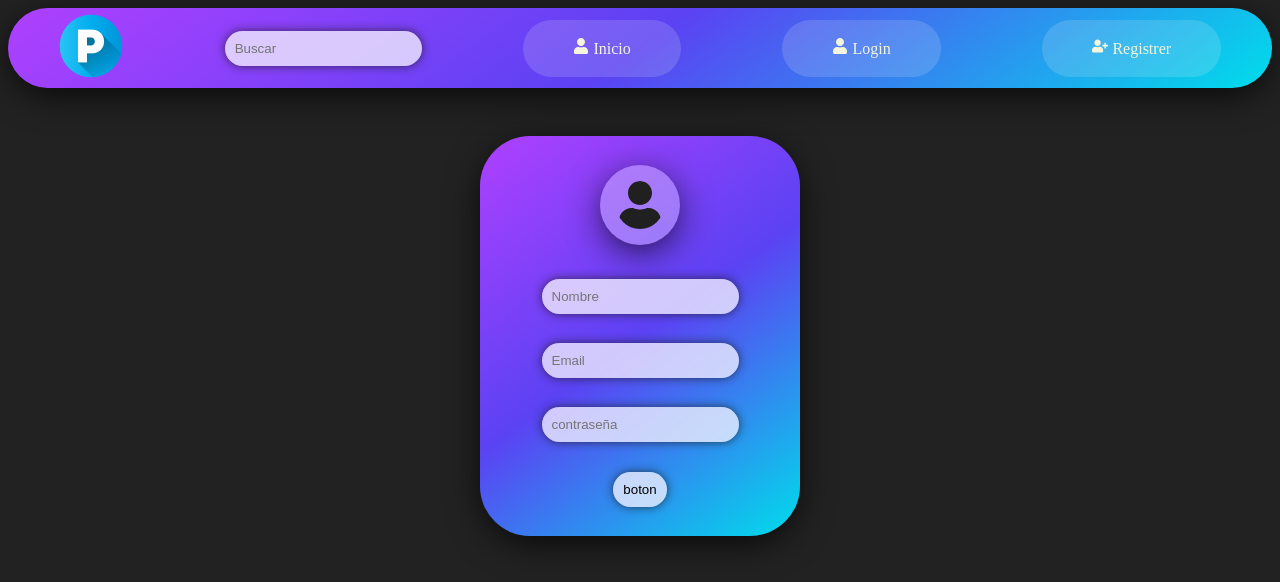
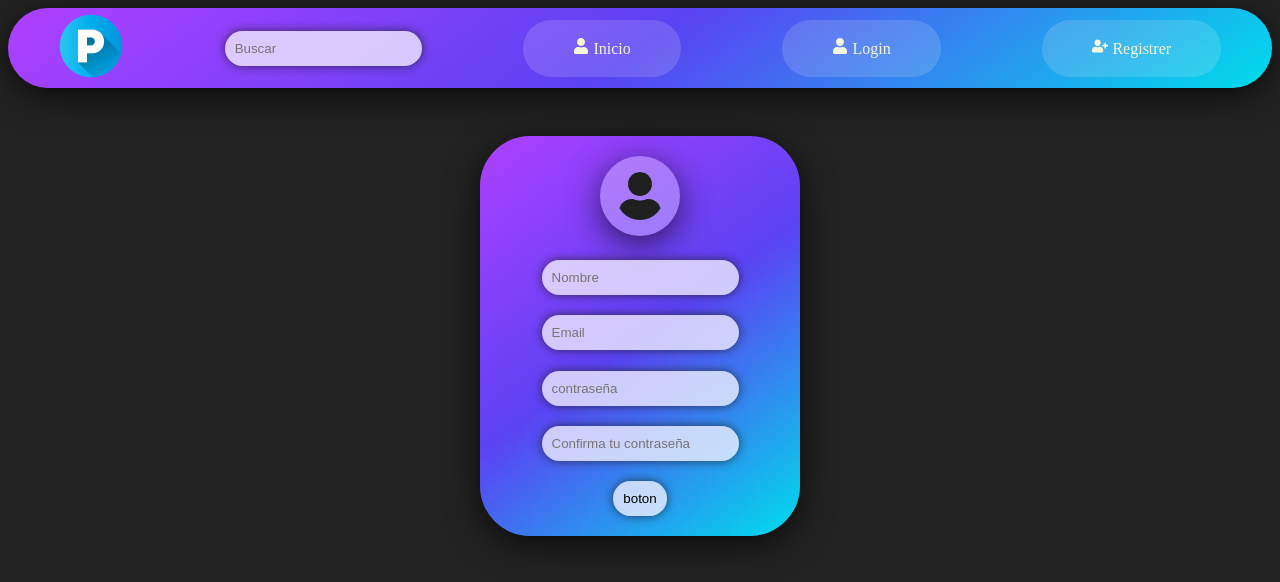
Before and after one commit to FernandADaye/frontPelis-F, a React (Vite) app in the folder Peliculas/: page /register in a window 1280 px wide. Shown: the top 582 px of the page. Built offline with nearby package versions, Linux system fonts and the light colour scheme.

Commit message:
Ajustando la estructura para empezar con la conexion

```diff
--- a/Peliculas/src/pages/Register.jsx
+++ b/Peliculas/src/pages/Register.jsx
@@ -1,6 +1,19 @@
 import { FaUser } from "react-icons/fa";
+import { useState, useEffect } from "react";
+
+
 
 const Register = () => {
+  const [fromData, setFromData] = useState({
+    name: '',
+    email: '',
+    password: '',
+    password2: ''
+  })
+
+  const {name, email, password, password2} = fromData
+
+
   return (
 <>
 
@@ -9,11 +22,43 @@ const Register = () => {
       <div className="contenedorL">
       <FaUser className="registerUserL"/>
       </div>
-
-        <div><input type="text" className="contenedorB" placeholder="Nombre"  /> </div>
-        <div><input type="email" className="contenedorB" placeholder="Email" /> </div>
-        <div><input type="password" className="contenedorB" placeholder="contraseña" /> </div>
-      <div><input type="button" className="contenedorBt" value="boton" /></div>
+{/* nombre */}
+        <div><input
+        type="text"
+        id="name"
+        name="name"
+        value={name}
+        className="contenedorB"
+        placeholder="Nombre"  /> </div>
+{/* email */}
+        <div><input
+        type="email"
+        id="email"
+        name="email"
+        value={email}
+        className="contenedorB"
+        placeholder="Email" /> </div>
+{/* contraseña */}
+        <div><input
+        type="password"
+        id="password"
+        name="password"
+        value={password}
+        className="contenedorB"
+        placeholder="contraseña" /> </div>
+{/* contraseña 2 */}
+        <div><input
+        type="password"
+        id="password2"
+        name="password2"
+        value={password2}
+        className="contenedorB"
+        placeholder="Confirma tu contraseña" /> </div>
+{/* botón */}
+      <div><input
+      type="button"
+      className="contenedorBt"
+      value="boton" /></div>
     </div>
 </>
   )
```
